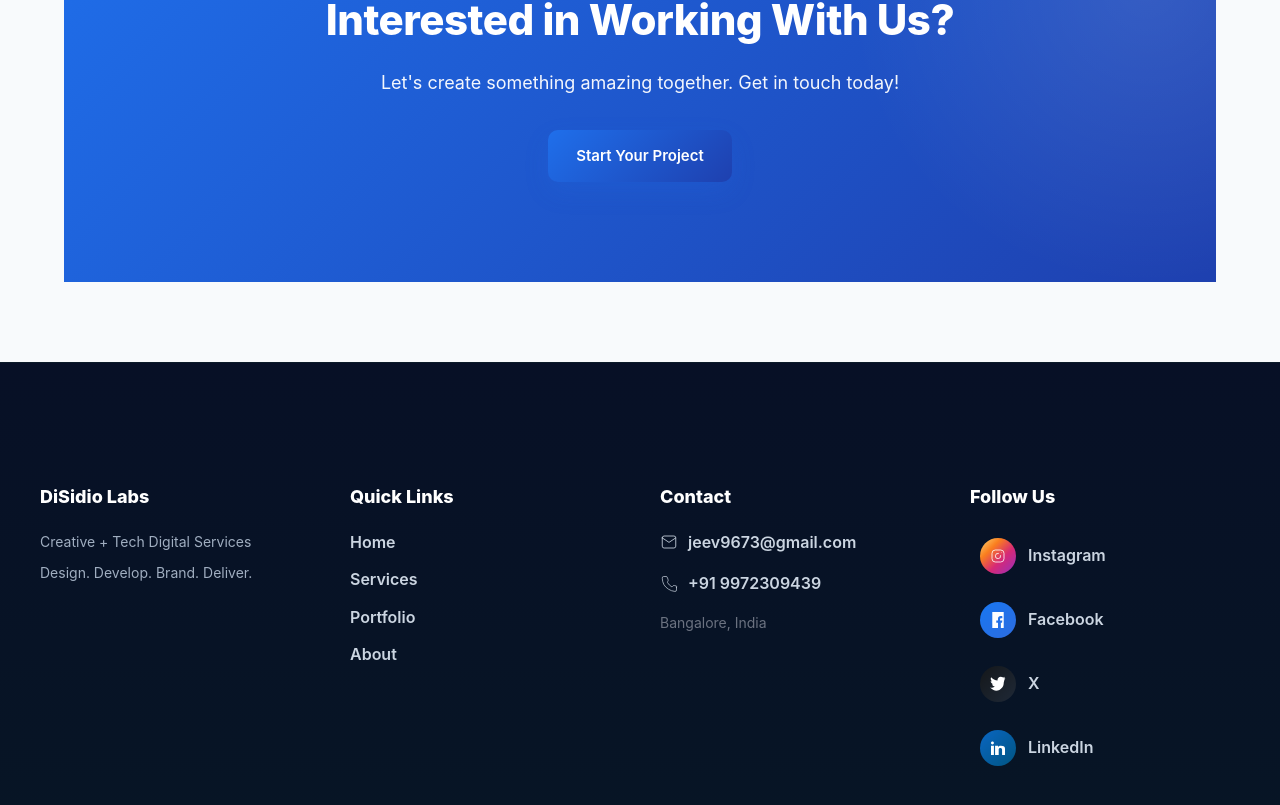
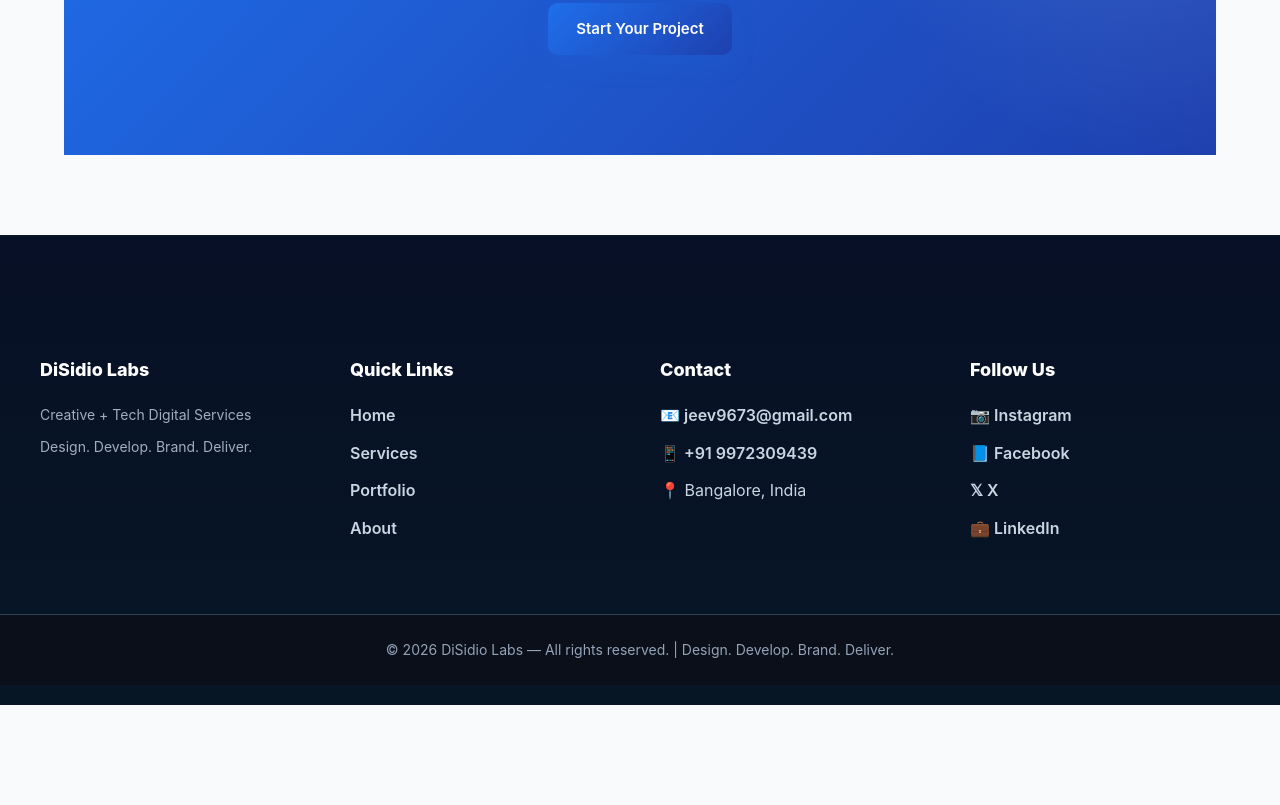
Before and after one commit to jeev9673-alt/disidioweb, a React (Vite) app: page /disidioweb/portfolio in a window 1280 px wide. Shown: the part 1993-2798 px from the top of the page. After the commit the page ends 2698 px from the top, so only its background shows below. Built offline with nearby package versions, Linux system fonts and the light colour scheme.

Commit message:
Broked CSS

```diff
--- a/src/components/Footer.jsx
+++ b/src/components/Footer.jsx
@@ -20,69 +20,33 @@ export default function Footer(){
           </ul>
         </div>
 
-        <div className="footer-section contact-section">
+        <div className="footer-section">
           <h4>Contact</h4>
           <ul>
             <li>
-              <a href="mailto:jeev9673@gmail.com" className="contact-link">
-                <svg width="18" height="18" viewBox="0 0 24 24" fill="none" xmlns="http://www.w3.org/2000/svg" aria-hidden>
-                  <path d="M3 6.5A2.5 2.5 0 015.5 4h13A2.5 2.5 0 0121 6.5v11A2.5 2.5 0 0118.5 20h-13A2.5 2.5 0 013 17.5v-11z" stroke="currentColor" strokeWidth="1.2" strokeLinecap="round" strokeLinejoin="round"/>
-                  <path d="M21 6.5l-9 6-9-6" stroke="currentColor" strokeWidth="1.2" strokeLinecap="round" strokeLinejoin="round"/>
-                </svg>
-                <span>jeev9673@gmail.com</span>
-              </a>
+              <a href="mailto:jeev9673@gmail.com">📧 jeev9673@gmail.com</a>
             </li>
             <li>
-              <a href="tel:+919972309439" className="contact-link">
-                <svg width="18" height="18" viewBox="0 0 24 24" fill="none" xmlns="http://www.w3.org/2000/svg" aria-hidden>
-                  <path d="M22 16.92v3a2 2 0 01-2.18 2 19.79 19.79 0 01-8.63-3.07 19.5 19.5 0 01-6-6A19.79 19.79 0 013 4.18 2 2 0 015 2h3a2 2 0 012 1.72c.12.93.38 1.84.78 2.68a2 2 0 01-.45 2.11L9.91 9.91a16 16 0 006 6l1.4-1.4a2 2 0 012.11-.45c.84.4 1.75.66 2.68.78A2 2 0 0122 16.92z" stroke="currentColor" strokeWidth="1" strokeLinecap="round" strokeLinejoin="round"/>
-                </svg>
-                <span>+91 9972309439</span>
-              </a>
+              <a href="tel:+919972309439">📱 +91 9972309439</a>
             </li>
-            <li className="contact-addr">Bangalore, India</li>
+            <li>📍 Bangalore, India</li>
           </ul>
         </div>
 
         <div className="footer-section">
           <h4>Follow Us</h4>
           <div className="social-links">
-            <a href="https://instagram.com" target="_blank" rel="noopener noreferrer" title="Instagram" className="social instagram">
-              <span className="icon-circle" aria-hidden>
-                <svg width="16" height="16" viewBox="0 0 24 24" fill="none" xmlns="http://www.w3.org/2000/svg">
-                  <rect x="3" y="3" width="18" height="18" rx="5" stroke="currentColor" strokeWidth="1.2"/>
-                  <path d="M16 11.37A4 4 0 1112.63 8" stroke="currentColor" strokeWidth="1.2" strokeLinecap="round" strokeLinejoin="round"/>
-                  <circle cx="17.5" cy="6.5" r="0.5" fill="currentColor" />
-                </svg>
-              </span>
-              <span>Instagram</span>
+            <a href="https://instagram.com" target="_blank" rel="noopener noreferrer" title="Instagram">
+              📷 Instagram
             </a>
-
-            <a href="https://facebook.com" target="_blank" rel="noopener noreferrer" title="Facebook" className="social facebook">
-              <span className="icon-circle" aria-hidden>
-                <svg width="14" height="16" viewBox="0 0 24 28" fill="none" xmlns="http://www.w3.org/2000/svg">
-                  <path d="M22 0H2v28h10v-9H9v-4h3v-3c0-3.1 1.9-4.8 4.6-4.8 1.3 0 2.6.1 3 .2v3.5h-2c-1.6 0-2 1-2 2v2.1h4l-.5 4H17v9h5z" fill="currentColor"/>
-                </svg>
-              </span>
-              <span>Facebook</span>
+            <a href="https://facebook.com" target="_blank" rel="noopener noreferrer" title="Facebook">
+              📘 Facebook
             </a>
-
-            <a href="https://x.com" target="_blank" rel="noopener noreferrer" title="X" className="social x">
-              <span className="icon-circle" aria-hidden>
-                <svg width="16" height="16" viewBox="0 0 24 24" fill="none" xmlns="http://www.w3.org/2000/svg">
-                  <path d="M23 3c-.8.4-1.6.7-2.5.8.9-.6 1.6-1.5 1.9-2.6-.8.5-1.7.9-2.6 1.2C18.6 1.4 17.3 1 16 1c-2.6 0-4.7 2.1-4.7 4.7 0 .4 0 .8.1 1.1C7.7 6.6 4.1 4.6 1.7 1.7c-.4.8-.6 1.7-.6 2.6 0 1.6.8 3 2 3.8-.7 0-1.4-.2-2-.6v.1c0 2.4 1.7 4.4 3.9 4.9-.4.1-.8.1-1.3.1-.3 0-.6 0-.9-.1.6 1.8 2.4 3.1 4.5 3.1-1.6 1.2-3.7 1.9-6 1.9-.4 0-.8 0-1.2-.1C4.2 21 6.6 22 9.2 22c7.4 0 11.4-6.1 11.4-11.4v-.5C21.8 4.9 22.5 4 23 3z" fill="currentColor"/>
-                </svg>
-              </span>
-              <span>X</span>
+            <a href="https://x.com" target="_blank" rel="noopener noreferrer" title="X">
+              𝕏 X
             </a>
-
-            <a href="https://linkedin.com" target="_blank" rel="noopener noreferrer" title="LinkedIn" className="social linkedin">
-              <span className="icon-circle" aria-hidden>
-                <svg width="14" height="14" viewBox="0 0 24 24" fill="none" xmlns="http://www.w3.org/2000/svg">
-                  <path d="M4.98 3.5C4.98 5 3.9 6 2.5 6S0 5 0 3.5 1.08 1 2.48 1 4.98 2 4.98 3.5zM0 8h5v16H0V8zm7 0h5v2.2c.7-1.2 2.3-2.2 4.9-2.2C22.5 8 24 9.6 24 13.1V24h-5v-9.1c0-2-1.4-3-3.1-3-1.4 0-2.2.9-2.6 1.8-.1.3-.1.7-.1 1.1V24H7V8z" fill="currentColor"/>
-                </svg>
-              </span>
-              <span>LinkedIn</span>
+            <a href="https://linkedin.com" target="_blank" rel="noopener noreferrer" title="LinkedIn">
+              💼 LinkedIn
             </a>
           </div>
         </div>
--- a/src/pages/Portfolio.jsx
+++ b/src/pages/Portfolio.jsx
@@ -79,7 +79,6 @@ export default function Portfolio(){
                   <img src={project.img} alt={p.title} loading="lazy" />
                 </div>
                 <div className="project-content">
-                <div className="project-content">
                   <div className="project-meta">{project.category}</div>
                   <h3 className="project-title">{project.title}</h3>
                   <p className="project-desc">{project.description}</p>
@@ -87,18 +86,17 @@ export default function Portfolio(){
                   <div className="project-results">
                     <p className="muted strong">Key Results:</p>
                     <ul>
-                        {project.results.map((result, idx) => (
+                        {project.results && project.results.map((result, idx) => (
                           <li key={idx}>{result}</li>
                         ))}
                     </ul>
                   </div>
 
-                    <div className="project-actions">
-                      <button className="btn" onClick={()=>setPreview(project)}>Live Preview</button>
-                      <a className="btn primary" href={project.demo} target="_blank" rel="noopener noreferrer">Open live</a>
-                    </div>
+                  <div className="project-actions">
+                    <button className="btn" onClick={()=>setPreview(project)}>Live Preview</button>
+                    <a className="btn primary" href={project.demo} target="_blank" rel="noopener noreferrer">Open live</a>
                   </div>
-                  </div>
+                </div>
                 </article>
               )
               })}
--- a/src/styles.css
+++ b/src/styles.css
@@ -36,11 +36,8 @@ body {
   -moz-osx-font-smoothing: grayscale;
 }
 
-.container {
-  max-width: 1200px;
-  margin: 0 auto;
-  padding: 0 24px;
-}
+/* Layout container */
+.container{max-width:1200px;margin:0 auto;padding:0 24px}
 
 /* ============ NAVIGATION ============ */
 .nav {
@@ -136,6 +133,9 @@ body {
   .links a{padding:10px 14px}
   .hero-grid{grid-template-columns:1fr;gap:36px}
   .hero-copy h1{font-size:36px}
+  .portfolio-grid{grid-template-columns:1fr;gap:18px}
+  .project-media img{height:180px}
+  .preview-panel{width:96%;max-width:920px}
 }
 
 @media (max-width:480px){
@@ -286,6 +286,7 @@ body {
 /* ============ SECTIONS ============ */
 .section {
   padding: 80px 0;
+  background: transparent;
 }
 
 .section h2 {
@@ -318,6 +319,12 @@ body {
   grid-template-columns: repeat(auto-fit, minmax(280px, 1fr));
   gap: 32px;
   margin-top: 0;
+}
+/* Portfolio specific grid - keeps cards responsive */
+.portfolio-grid {
+  display: grid;
+  grid-template-columns: repeat(auto-fit, minmax(260px, 1fr));
+  gap: 24px;
 }
 .project-card {
   background: #fff;
@@ -633,8 +640,8 @@ body {
 .preview-header{display:flex;justify-content:space-between;align-items:center;padding:14px 18px;border-bottom:1px solid var(--border)}
 .preview-header h3{margin:0;font-size:18px}
 .preview-header .btn{margin-left:8px}
-.preview-body{background:var(--bg);min-height:420px;display:flex;align-items:center;justify-content:center}
-.preview-body iframe{width:100%;height:560px;border:0}
+.preview-body{background:var(--bg);min-height:220px;display:flex;align-items:center;justify-content:center}
+.preview-body iframe{width:100%;height:min(70vh,560px);border:0}
 .preview-loading{padding:40px;color:var(--muted)}
 .preview-loading{display:flex;flex-direction:column;align-items:center;gap:12px}
 
```
